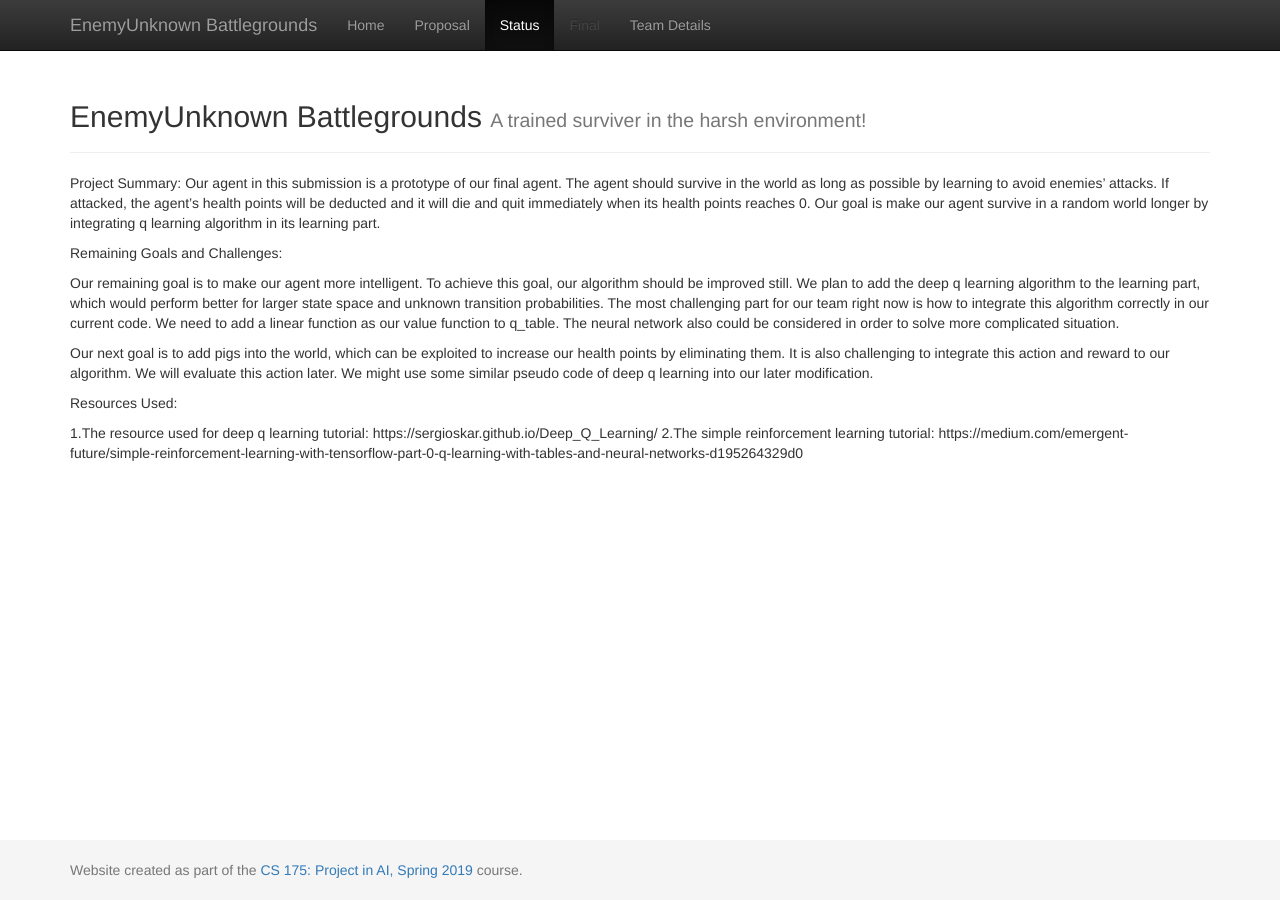
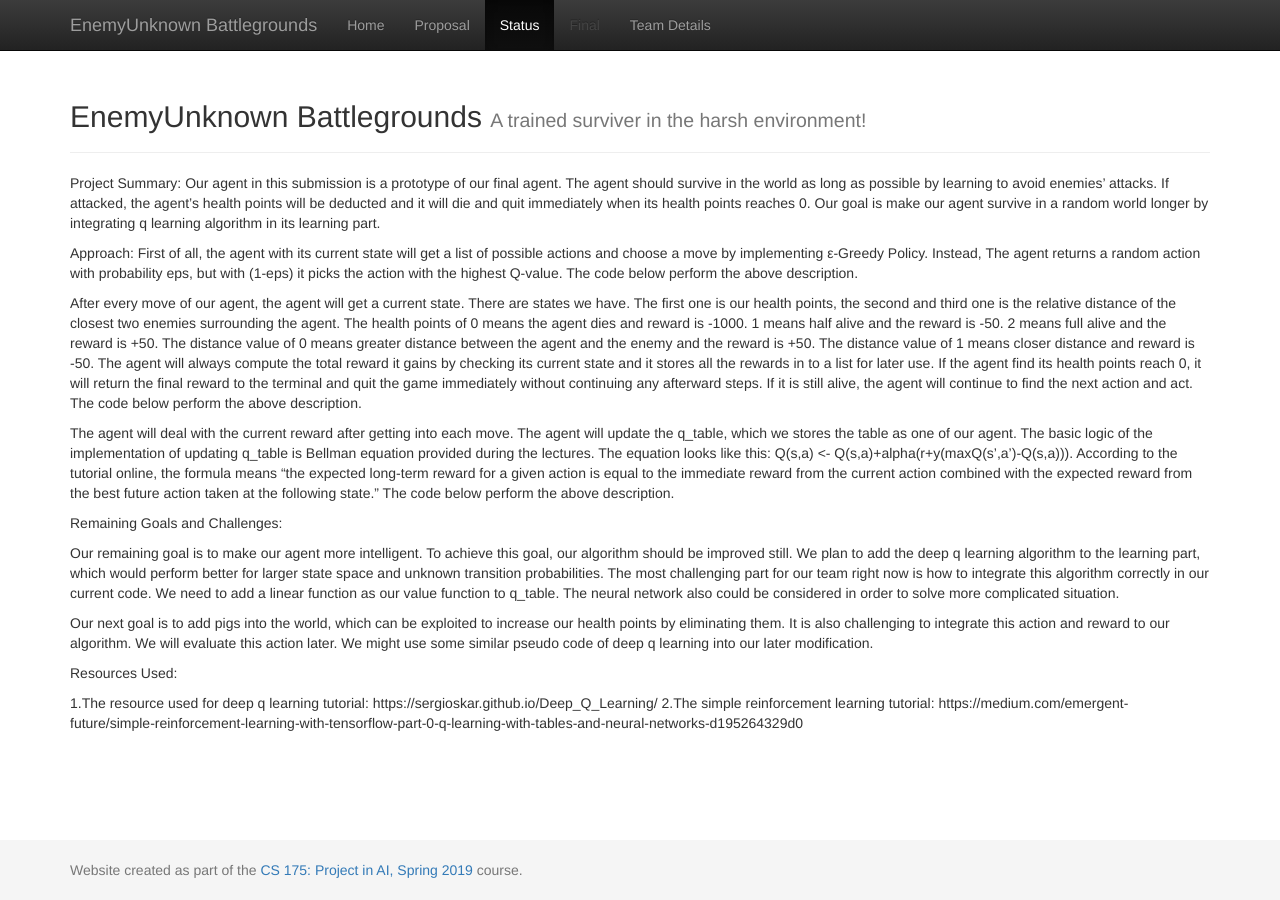
Before and after one commit to chenhaoy1/EnemyUnknown-Battlegrounds, a Jekyll site: the page built from docs/status.md, in a window 1280 px wide. Built offline with Jekyll 4.4.1, drawn with Linux system fonts in a browser that asks for light colours.

Commit message:
Update status.md

```diff
--- a/docs/status.md
+++ b/docs/status.md
@@ -6,6 +6,14 @@ title: Status
 Project Summary:
 Our agent in this submission is a prototype of our final agent. The agent should survive in the world as long as possible by learning to avoid enemies’ attacks. If attacked, the agent’s health points will be deducted and it will die and quit immediately when its health points reaches 0. Our goal is make our agent survive in a random world longer by integrating q learning algorithm in its learning part.
 
+Approach:
+First of all, the agent with its current state will get a list of possible actions and choose a move by implementing ε-Greedy Policy. Instead, The agent returns a random action with probability eps, but with (1-eps) it picks the action with the highest Q-value. The code below perform the above description.
+
+After every move of our agent, the agent will get a current state. There are states we have. The first one is our health points, the second  and third one is the relative distance of the closest two enemies surrounding the agent. The health points of 0 means the agent dies and reward is -1000. 1 means half alive and the reward is -50. 2 means full alive and the reward is +50. The distance value of 0 means greater distance between the agent and the enemy and the reward is +50. The distance value of 1 means closer distance and reward is -50. The agent will always compute the total reward it gains by checking its current state and it stores all the rewards in to a list for later use. If the agent find its health points reach 0, it will return the final reward to the terminal and quit the game immediately without continuing any afterward steps. If it is still alive, the agent will continue to find the next action and act. The code below perform the above description.
+
+
+The agent will deal with the current reward after getting into each move. The agent will update the q_table, which we stores the table as one of our agent. The basic logic of the implementation of updating q_table is Bellman equation provided during the lectures. The equation looks like this: Q(s,a) <- Q(s,a)+alpha(r+y(maxQ(s',a')-Q(s,a))). According to the tutorial online, the formula means “the expected long-term reward for a given action is equal to the immediate reward from the current action combined with the expected reward from the best future action taken at the following state.”
+The code below perform the above description.
 
 Remaining Goals and Challenges:
 
```
